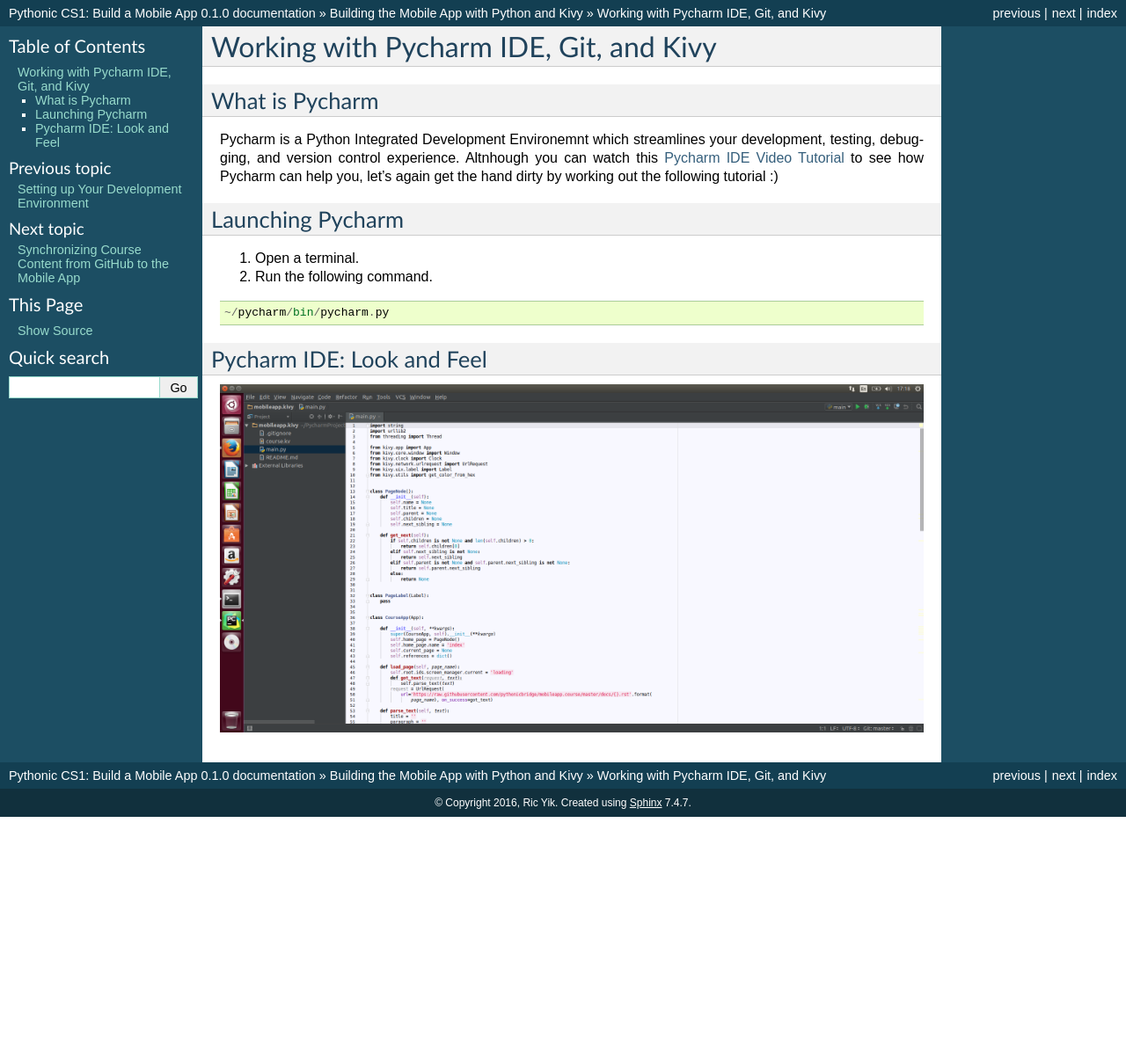
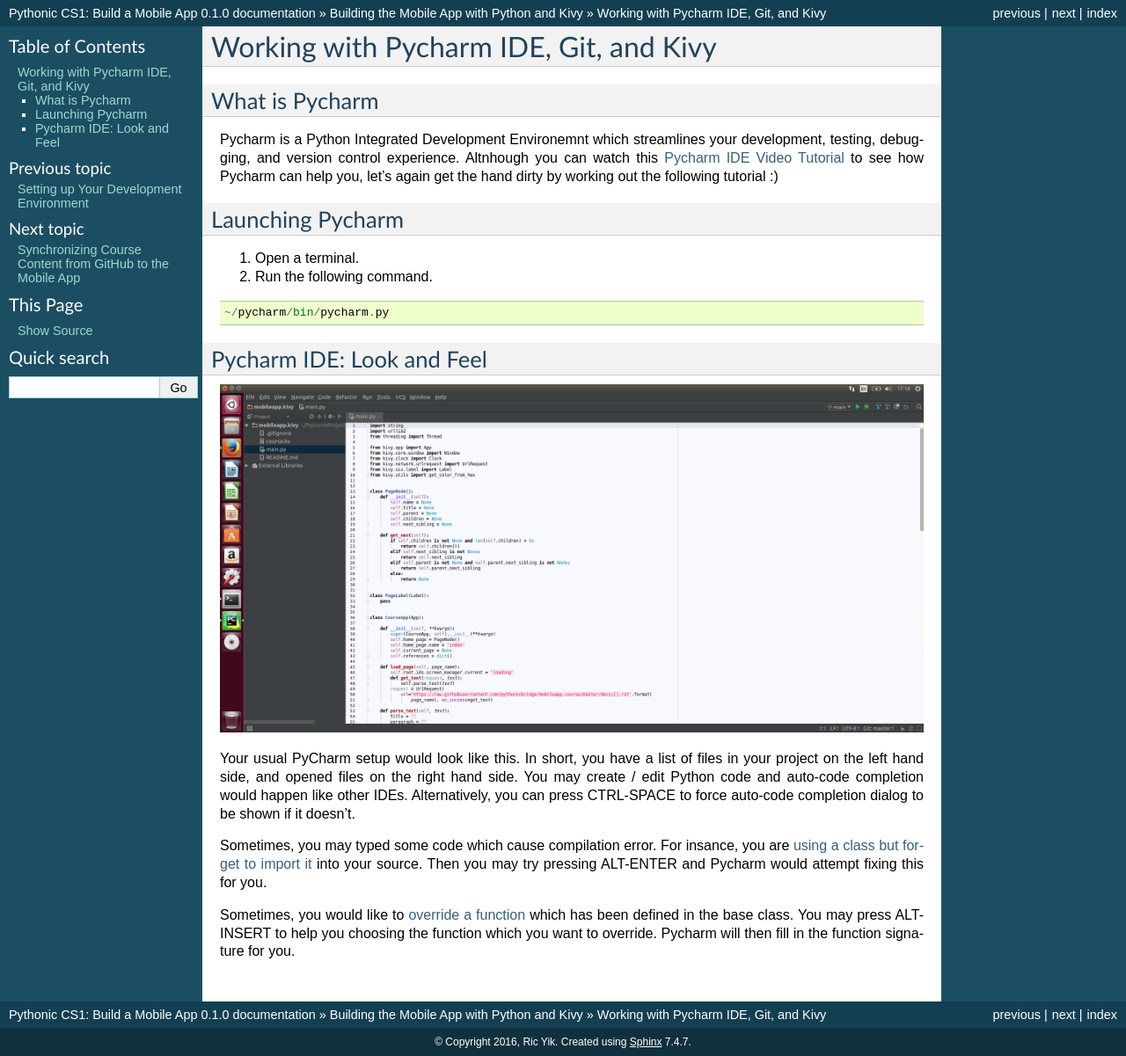
Before and after one commit to Aashritha27/mobileapp.course, a Sphinx documentation site: the page built from docs/working-with-pycharm-ide.rst, in a window 1280 px wide. Shown: the whole page at 88% size. Built offline with Sphinx 7.4.7, drawn with Linux system fonts in a browser that asks for light colours; before the commit the page ends 929 px from its top, so only the background shows below that.

Commit message:
Shortcut Keys

```diff
--- a/docs/working-with-pycharm-ide.rst
+++ b/docs/working-with-pycharm-ide.rst
@@ -20,3 +20,9 @@
 ~~~~~~~~~~~~~~~~~~~~~~~~~~
 
 .. image:: pycharm.png
+
+Your usual PyCharm setup would look like this. In short, you have a list of files in your project on the left hand side, and opened files on the right hand side. You may create / edit Python code and auto-code completion would happen like other IDEs. Alternatively, you can press CTRL-SPACE to force auto-code completion dialog to be shown if it doesn't.
+
+Sometimes, you may typed some code which cause compilation error. For insance, you are `using a class but forget to import it <https://docs.python.org/2/tutorial/modules.html>`_ into your source. Then you may try pressing ALT-ENTER and Pycharm would attempt fixing this for you.
+
+Sometimes, you would like to `override a function <https://en.wikipedia.org/wiki/Method_overriding#Python>`_ which has been defined in the base class. You may press ALT-INSERT to help you choosing the function which you want to override. Pycharm will then fill in the function signature for you.
```
